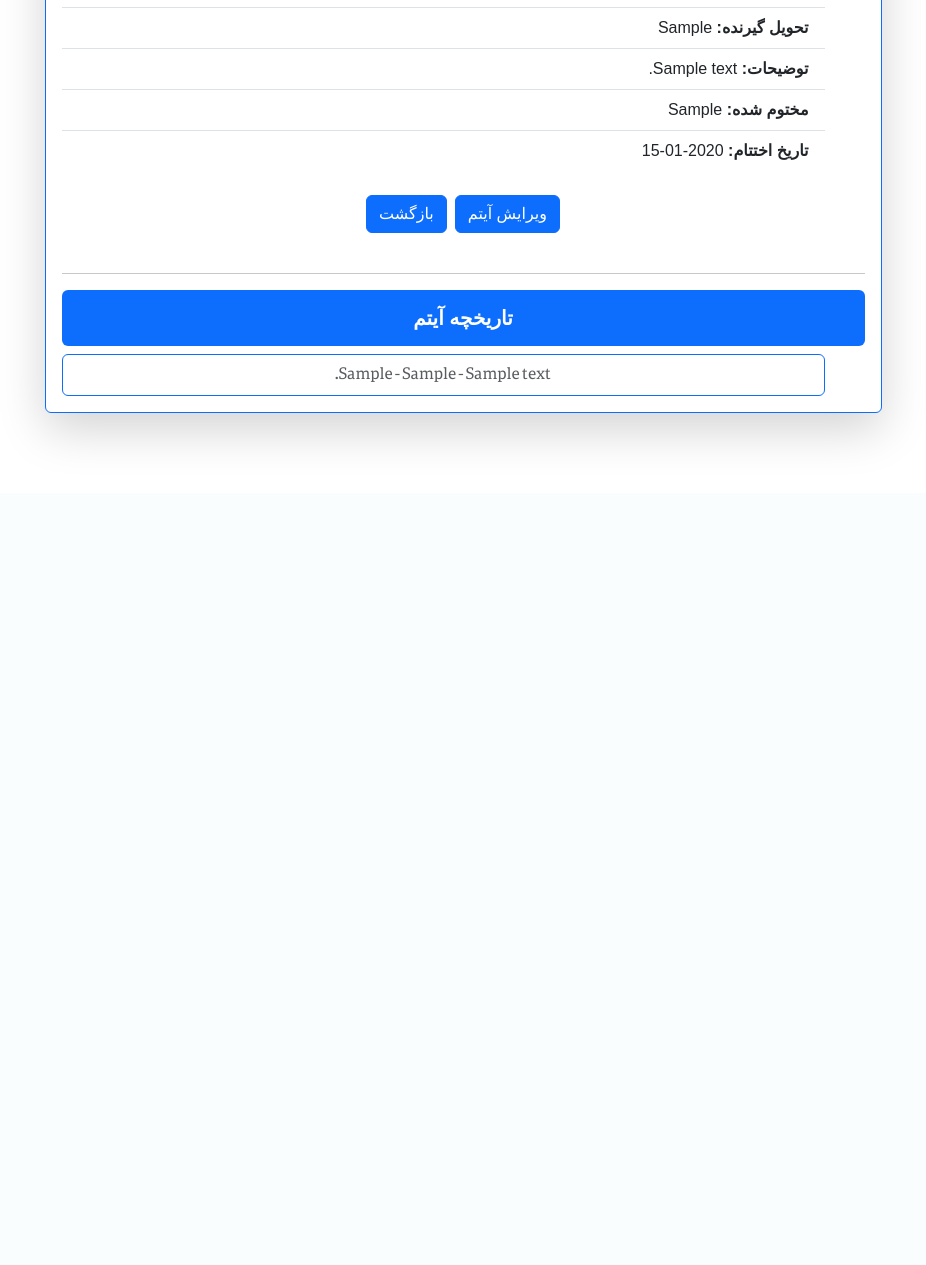
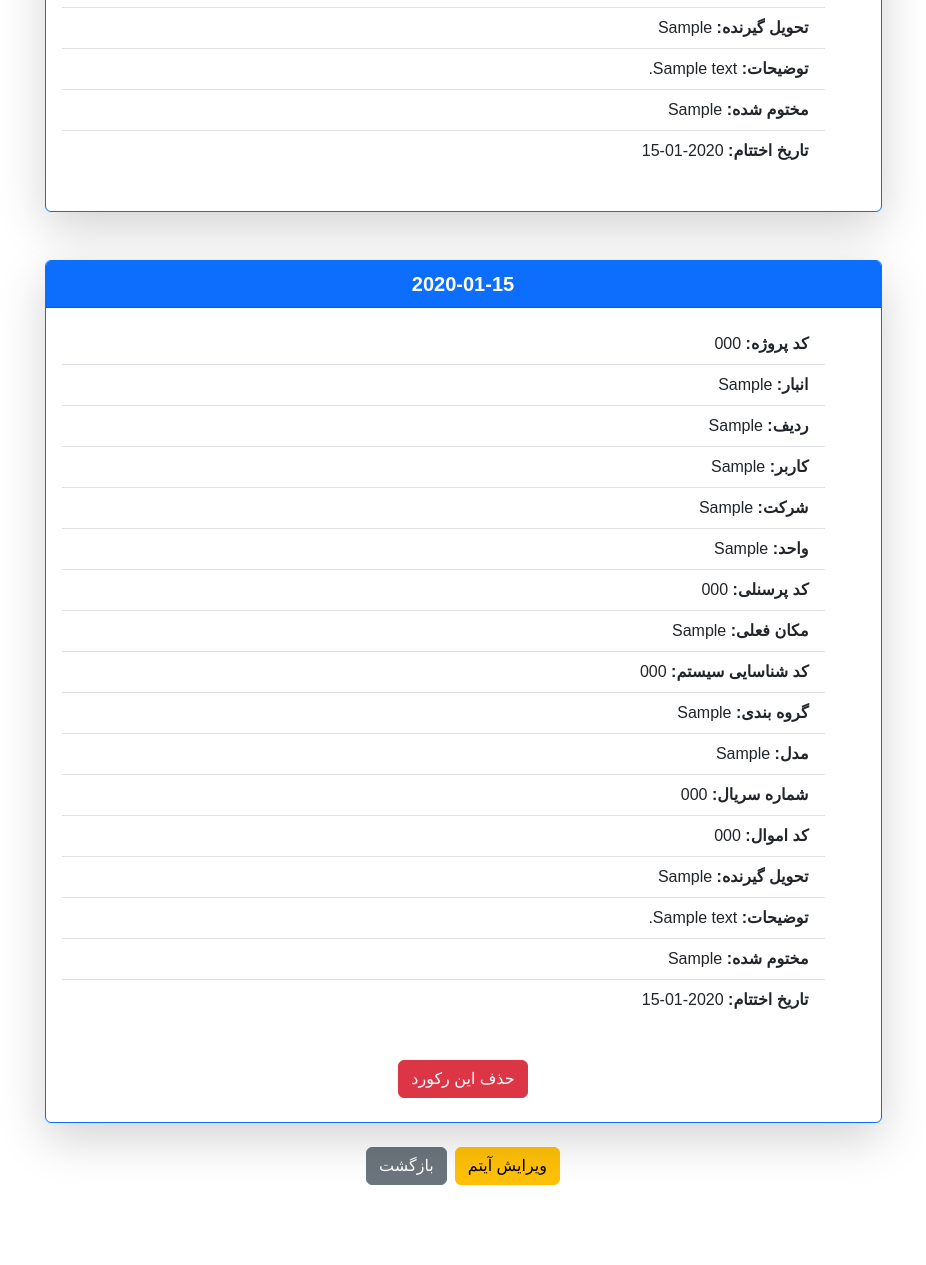
Before and after one commit to Ali-Abbaspour-12/Warehouse, a Flask app: a page that uses templates/item_panel/item_detail.html in a window 1280 px wide. Shown: the part 717-1982 px from the top of the page, without its empty margins (177-1103 px from the left). Before the commit the page ends 1158 px from the top, so only its background shows below. Run offline with Flask 3, Linux system fonts and the light colour scheme; a user stored in the database is signed in; tables that the repository leaves empty hold one stand-in row (values such as "Sample post"); some libraries are stand-ins or nearby versions.

Commit message:
new changes

```diff
--- a/models.py
+++ b/models.py
@@ -7,7 +7,7 @@ from extensions import db,login_manager
 
 
 def get_now_jalali():
-    return jdatetime.datetime.now().strftime('%Y/%m/%d - %H:%M:%S')
+    return jdatetime.datetime.now().strftime('%Y/%m/%d')
 
 class Item(db.Model):
     __tablename__ = 'items'
--- a/templates/item_panel/item_detail.html
+++ b/templates/item_panel/item_detail.html
@@ -34,40 +34,80 @@
                 <li class="list-group-item"><strong>مختوم شده:</strong> {{ item.closed }}</li>
                 <li class="list-group-item"><strong>تاریخ اختتام:</strong> {{ item.closed_time }}</li>
             </ul>
-            <!-- دکمه‌ها -->
-            <div class="d-flex gap-2 justify-content-center">
-                {% if current_user.is_authenticated and current_user.is_admin %}
-                <a href="{{ url_for('item_bp.edit_item', item_id=item.id) }}" class="btn btn-primary">
-                    ویرایش آیتم
-                </a>
-                {%endif%}
-                <a href="{{ url_for('item_bp.search', **request.args) }}" class="btn btn-primary">
-                    بازگشت
-                </a>
-            </div>
-            <br>
-
-            <!-- تاریخچه آیتم -->
-            {% if item.item_history %}
-            <hr>
-            <h5 class="fw-bold text-center bg-primary text-white p-3 rounded">تاریخچه آیتم</h5>
-
-            <ul class="list-group text-center">
-                {% for history in item.item_history|reverse %}
-                <a href="{{ url_for('item_bp.history_detail', history_id=history.id, item_id=item.id) }}"
-                    class="list-group-item list-group-item-action border-primary">
-                    {{ history.user }} - {{ history.recipient_delivery }} - {{ history.description }}
-                </a>
-                {% endfor %}
-            </ul>
-            {% endif %}
-
-
-
         </div>
 
     </div>
 
 </div>
 
+{% if item.item_history %}
+
+{% for history in item.item_history|reverse %}
+
+<div class="container mt-5 d-flex justify-content-center">
+
+    <div class="card shadow-lg w-75 border-primary">
+
+        <!-- عنوان کارت -->
+        <div class="card-header bg-primary text-white text-center fw-bold fs-5">
+            {{history.changed_at}}
+        </div>
+
+        <!-- اطلاعات آیتم -->
+        <div class="card-body">
+            <ul class="list-group list-group-flush mb-4">
+
+                <li class="list-group-item"><strong>کد پروژه:</strong> {{ history.project_code }}</li>
+                <li class="list-group-item"><strong>انبار:</strong> {{ history.warehouse_location }}</li>
+                <li class="list-group-item"><strong>ردیف:</strong> {{ history.row }}</li>
+                <li class="list-group-item"><strong>کاربر:</strong> {{ history.user }}</li>
+                <li class="list-group-item"><strong>شرکت:</strong> {{ history.company }}</li>
+                <li class="list-group-item"><strong>واحد:</strong> {{ history.unit }}</li>
+                <li class="list-group-item"><strong>کد پرسنلی:</strong> {{ history.personnel_code }}</li>
+                <li class="list-group-item"><strong>مکان فعلی:</strong> {{ history.current_location }}</li>
+                <li class="list-group-item"><strong>کد شناسایی سیستم:</strong> {{ history.system_identification_code }}
+                </li>
+                <li class="list-group-item"><strong>گروه بندی:</strong> {{ history.category }}</li>
+                <li class="list-group-item"><strong>مدل:</strong> {{ history.model }}</li>
+                <li class="list-group-item"><strong>شماره سریال:</strong> {{ history.serial_number }}</li>
+                <li class="list-group-item"><strong>کد اموال:</strong> {{ history.property_code }}</li>
+                <li class="list-group-item"><strong>تحویل گیرنده:</strong> {{ history.recipient_delivery }}</li>
+                <li class="list-group-item"><strong>توضیحات:</strong> {{ history.description }}</li>
+                <li class="list-group-item"><strong>مختوم شده:</strong> {{ history.closed }}</li>
+                <li class="list-group-item"><strong>تاریخ اختتام:</strong> {{ history.closed_time }}</li>
+            </ul>
+        </div>
+        {% if current_user.is_authenticated and current_user.is_admin %}
+        <div class="text-center">
+
+            <a href="{{ url_for('item_bp.delete_history', item_id=item.id, history_id=history.id) }}"
+                class="btn btn-danger" onclick="return confirm('آیا مطمئن هستید؟ این عمل قابل بازگشت نیست.')">
+                حذف این رکورد
+            </a>
+        </div>
+        {% endif %}
+        <br>
+
+    </div>
+
+
+
+</div>
+
+{% endfor %}
+
+{% endif %}
+
+<br>
+<div class="d-flex gap-2 justify-content-center">
+    {% if current_user.is_authenticated and current_user.is_admin %}
+    <a href="{{ url_for('item_bp.edit_item', item_id=item.id) }}" class="btn btn-warning">
+        ویرایش آیتم
+    </a>
+    {%endif%}
+    <a href="{{ url_for('item_bp.search', **request.args) }}" class="btn btn-secondary">
+        بازگشت
+    </a>
+</div>
+
 {% endblock %}
--- a/templates/personnel_panel/add_multy_personnel.html
+++ b/templates/personnel_panel/add_multy_personnel.html
@@ -1,10 +1,13 @@
 {% extends 'base.html' %}
 {% block content %}
 <div class="container py-5">
-    <h2 class="text-center text-primary mb-4">افزودن چند پرسنل از اکسل</h2>
 
     <div class="col-md-6 mx-auto">
         <div class="card shadow-sm border-primary">
+            <div class="card shadow-sm border-primary ">
+            <div class="card-header bg-primary text-white fw-bold text-center">
+                افزودن پرسنل
+            </div>
             <div class="card-body">
                 <form method="post" enctype="multipart/form-data">
                     <div class="mb-3">
```
Also changed, not shown: templates/item_panel/edit_item.html (+8 -11 lines), templates/item_panel/search.html (+12 -14 lines), templates/personnel_panel/add_personnel.html (+17 -13 lines), templates/personnel_panel/personnel.html (+14 -13 lines), 3 other files.
